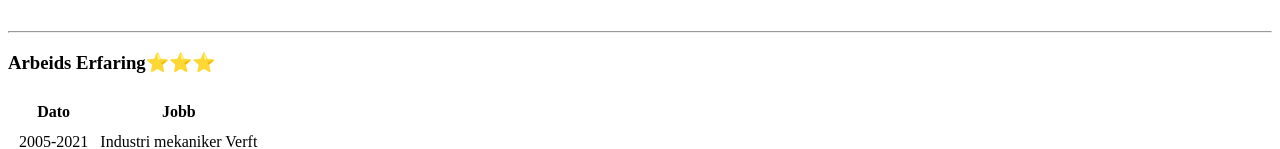
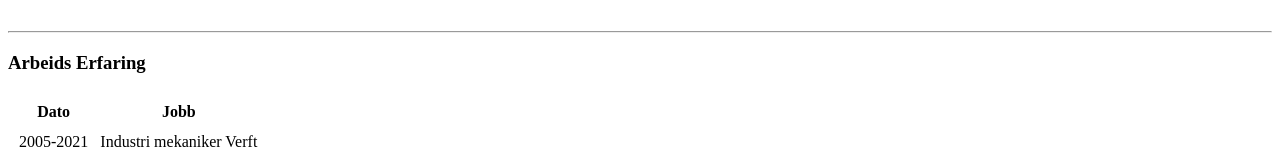
Before and after one commit to Winters244/exercicesite, a plain HTML site: page index.html in a window 1280 px wide. Shown: the part 231-380 px from the top of the page. Drawn offline with Linux system fonts and the light colour scheme.

Commit message:
Update index.html

```diff
--- a/index.html
+++ b/index.html
@@ -26,7 +26,7 @@
     <hr>
 
 
-    <h3>Arbeids Erfaring⭐⭐⭐</h3>
+    <h3>Arbeids Erfaring</h3>
 
     <table cellspacing="10">
       <thead>
```
